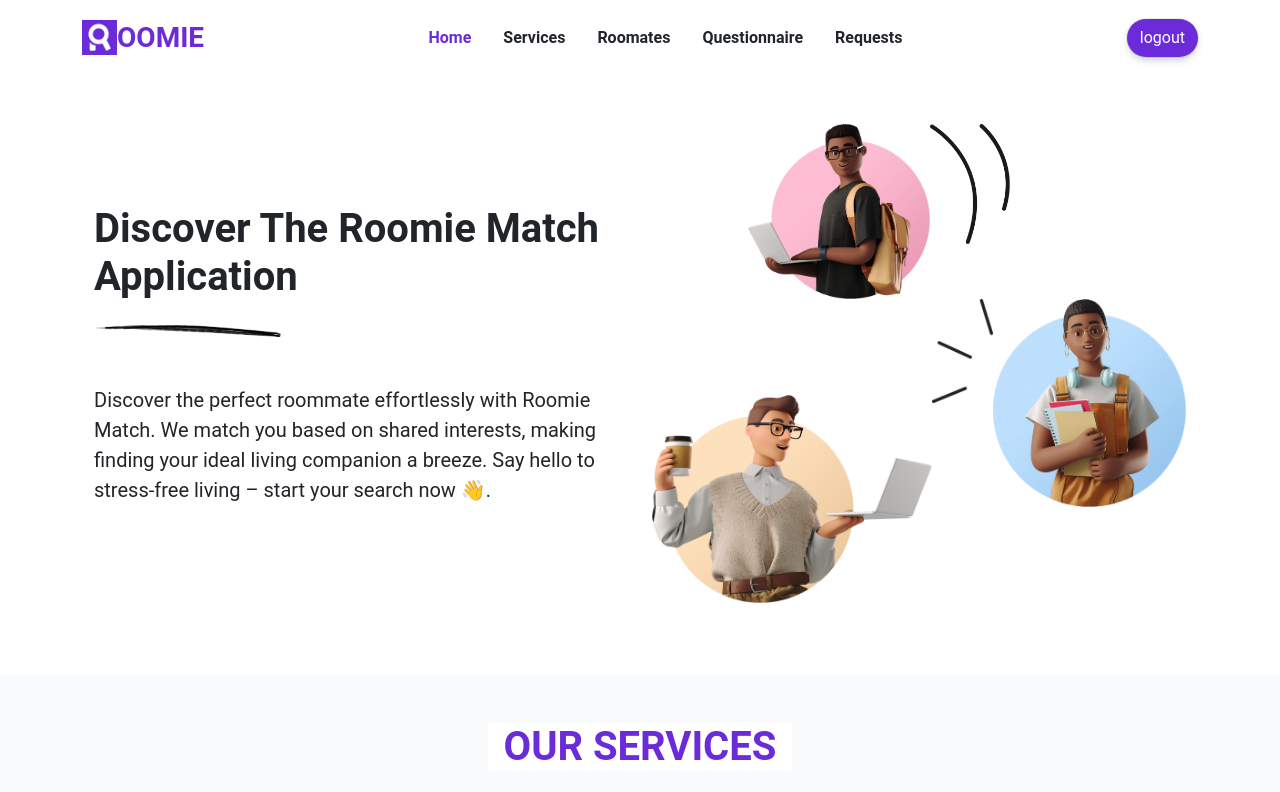
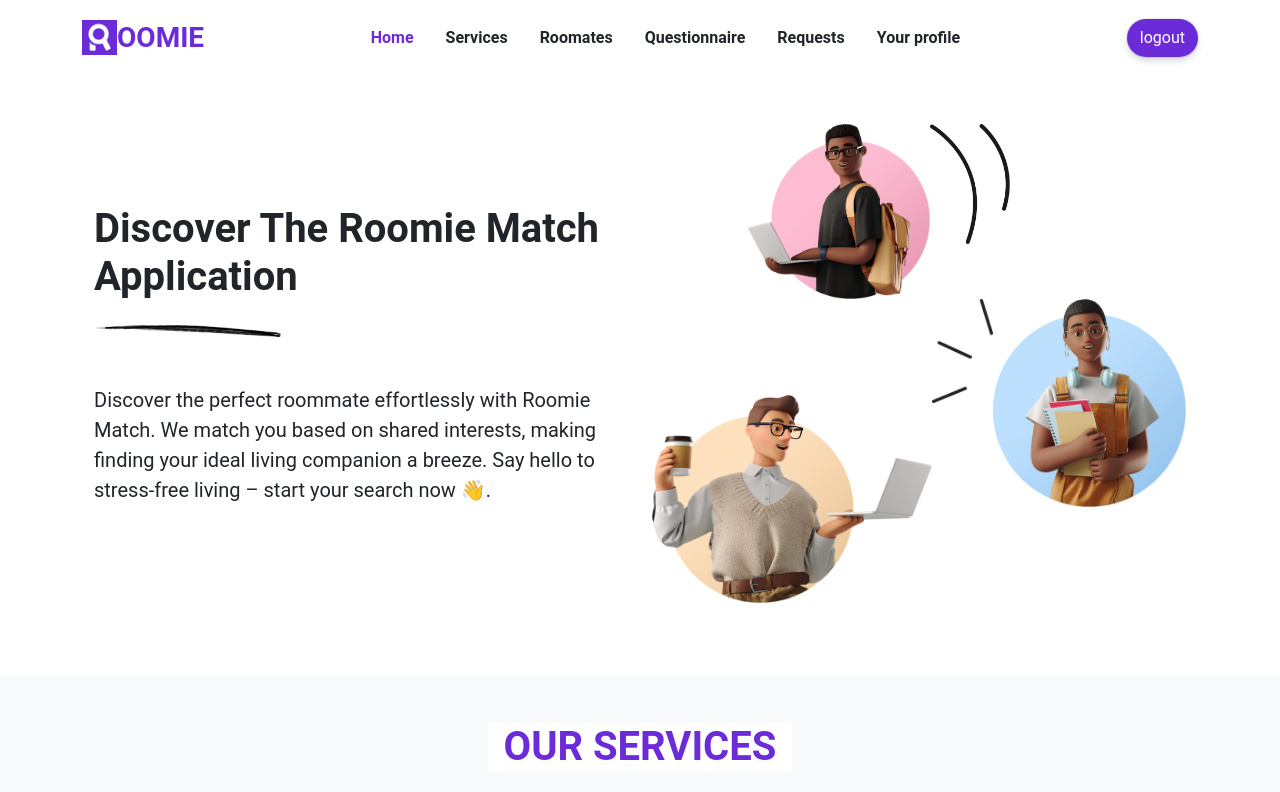
Before and after one commit to Boutainaelatbaoui/RoomieMatch, an Angular app in the folder RoomieMatch-frontend/RommieMatch-frontend/: page / in a window 1280 px wide. Shown: the top 792 px of the page. Built offline with nearby package versions, Linux system fonts and the light colour scheme; sample sign-in values are in the browser's storage.

Commit message:
Modified the roomates details for user profile using conditions

```diff
--- a/RoomieMatch-frontend/RommieMatch-frontend/src/app/components/navbar/navbar.component.html
+++ b/RoomieMatch-frontend/RommieMatch-frontend/src/app/components/navbar/navbar.component.html
@@ -32,6 +32,11 @@
             <a routerLink="/request-match" class="nav-link me-3 text-dark fw-semibold">Requests</a>
             </li>
         </ul>
+        <ul class="navbar-nav gap-5" *ngIf="isLoggedIn()">
+            <li class="nav-item">
+            <a routerLink="/profile" class="nav-link me-3 text-dark fw-semibold">Your profile</a>
+            </li>
+        </ul>
         <ul class="navbar-nav gap-5" *ngIf="showAdminBoard">
             <li class="nav-item">
             <a routerLink="/dashboard" class="nav-link me-3 text-dark fw-semibold">Dashboard</a>
```
